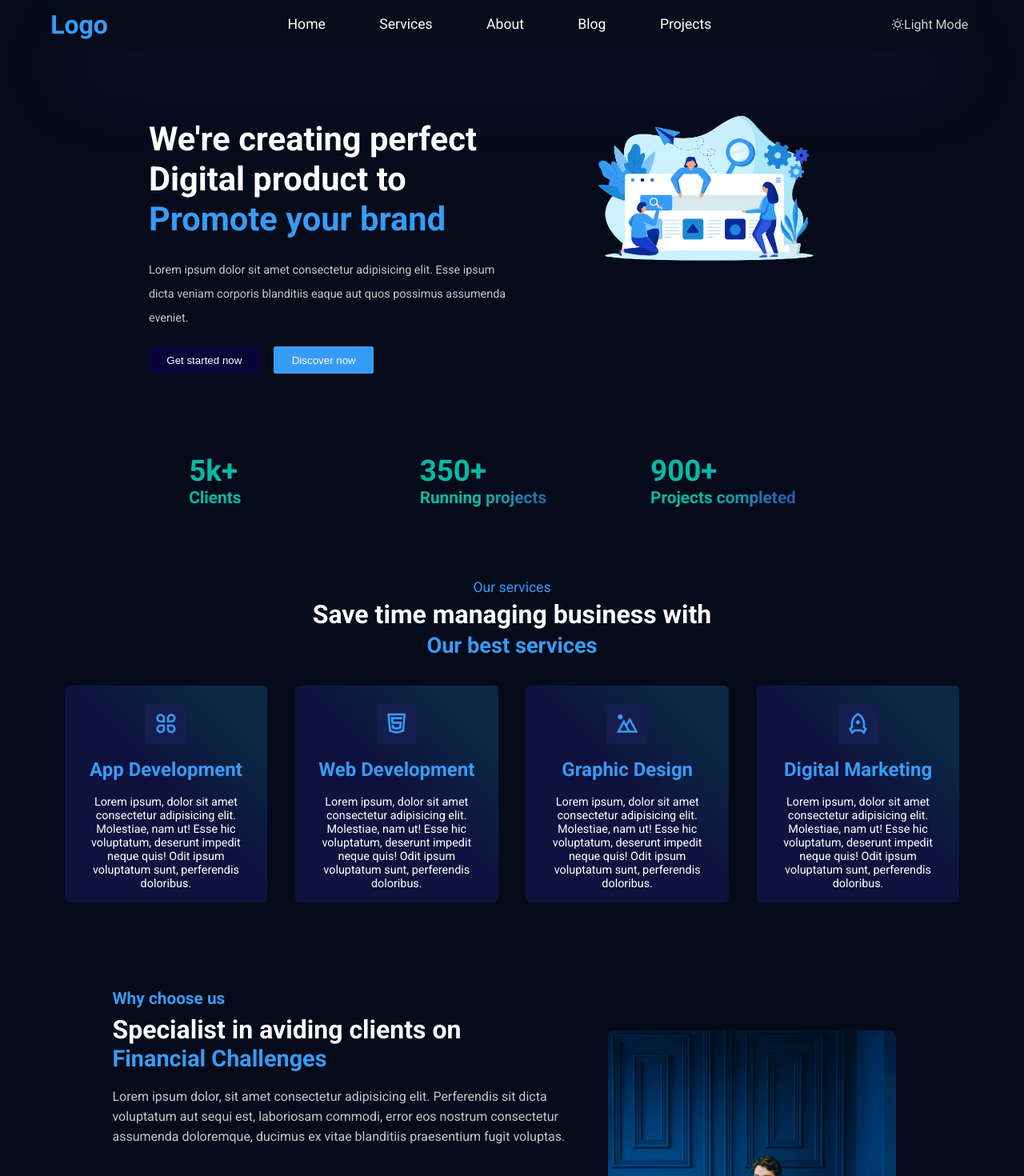
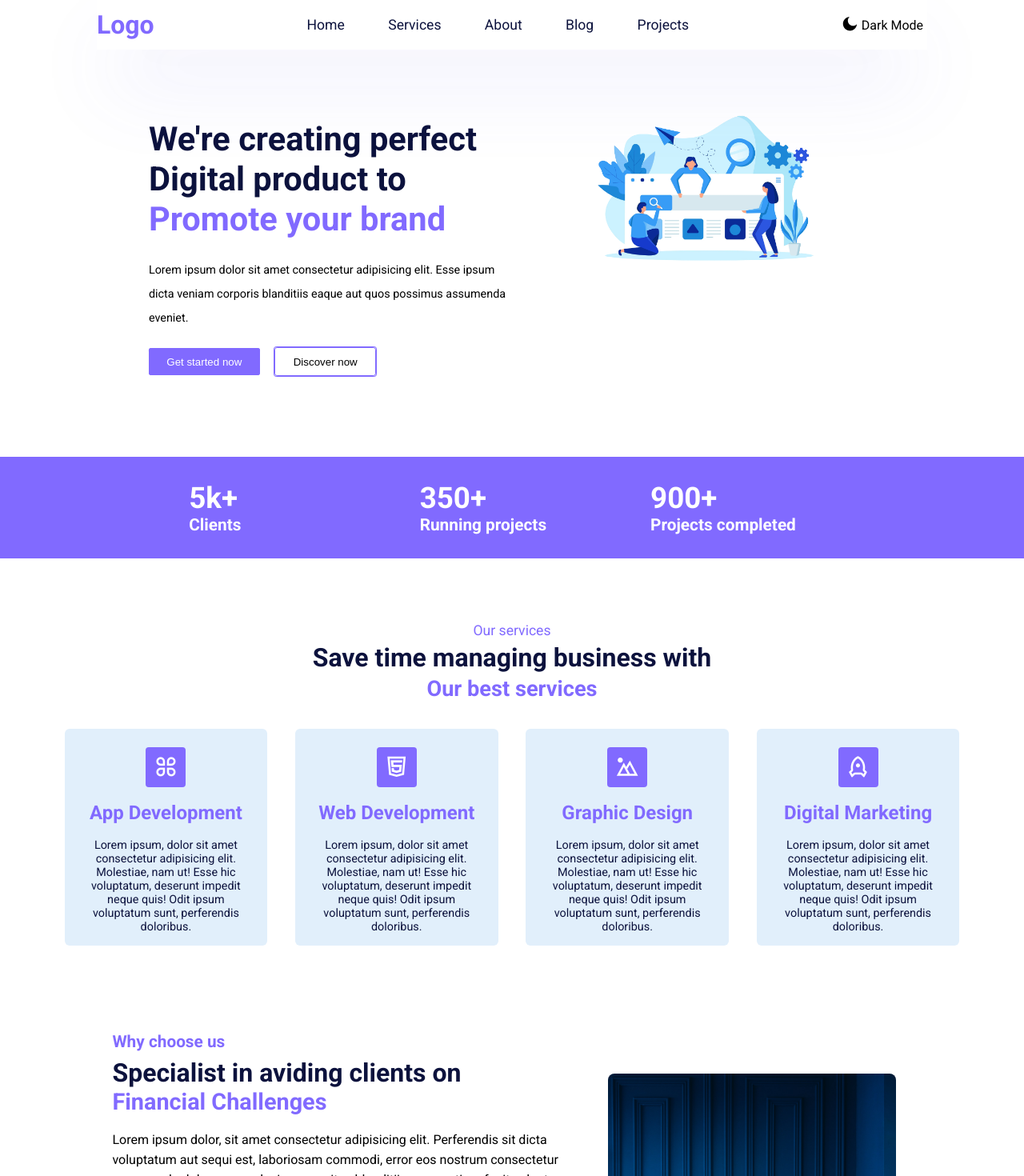
Before and after one commit to MoniruzzamanBillal/Agency-app, a React (Create React App) app: page / in a window 1280 px wide. Shown: the top 1470 px of the page at 80% size. Built offline with nearby package versions, Linux system fonts and the light colour scheme.

Commit message:
mode functionality done

```diff
--- a/src/App.css
+++ b/src/App.css
@@ -53,7 +53,7 @@
     rgba(226, 250, 255, 1) 78%
   );
   --small-text-color: #000;
-  --card-bg: #fff;
+  /* --card-bg: #fff; */
   --testimonial-bg: #f7f7f7;
   --team-card-bg: #fff;
 }
@@ -93,3 +93,12 @@ h3 {
   width: 92%;
   margin: auto;
 }
+
+.light-theme .CounterContainer {
+  background: var(--counter-section-bg);
+}
+
+.light-theme .btn2 {
+  border: 1px solid var(--btn-secondary-bg);
+  color: var(--small-text-color);
+}
--- a/src/App.js
+++ b/src/App.js
@@ -12,10 +12,10 @@ import Service from "./Components/Service/Service";
 import Testimonial from "./Components/Testimonial/Testimonial";
 
 function App() {
-  const [theme, changeTheme] = useState(" ");
+  const [theme, changeTheme] = useState("light-theme");
 
   function ToggleTheme() {
-    console.log("theme click");
+    // console.log("theme click");
     return theme === " " ? changeTheme("light-theme") : changeTheme(" ");
   }
 
--- a/src/Components/About/About.css
+++ b/src/Components/About/About.css
@@ -71,6 +71,10 @@
     rgba(72, 58, 58, 0.324) 0px 8px 16px -8px;
 }
 
+.light-theme .AboutBodyLeft {
+  background: #e1effb;
+}
+
 .AboutBodyLeft i {
   color: var(--primary-color);
   font-size: 1.7rem;
--- a/src/Components/Blog/Blog.css
+++ b/src/Components/Blog/Blog.css
@@ -14,7 +14,7 @@
 }
 
 .BlogTopHeading {
-  color: var(--btn-primary-bg);
+  color: var(--primary-color);
   padding-bottom: 12px;
 }
 
@@ -37,6 +37,9 @@
   padding-right: 20px;
   margin-top: 36px;
   border-radius: 8px;
+}
+.light-theme .BlogCard {
+  background: #e1effb;
 }
 
 .BlogCard .BlogCardTop {
--- a/src/Components/Counter/Counter.css
+++ b/src/Components/Counter/Counter.css
@@ -1,9 +1,12 @@
 .counter {
-  /* border: 1px solid green; */
   width: 80%;
   margin: auto;
-  /* background-color: aqua; */
-  margin-bottom: 90px;
+}
+
+.CounterContainer {
+  /* background-color: red; */
+  padding: 30px 0;
+  margin-bottom: 80px;
 }
 
 .counterWrapper {
--- a/src/Components/Counter/Counter.jsx
+++ b/src/Components/Counter/Counter.jsx
@@ -19,6 +19,7 @@ const CounterData = [
 export default function Counter() {
   return (
     <>
+      <div className="CounterContainer">
         <div className="container">
           <div className="counter">
             <div className="counterWrapper">
@@ -31,6 +32,7 @@ export default function Counter() {
             </div>
           </div>
         </div>
+      </div>
     </>
   );
 }
--- a/src/Components/Footer/Footer.css
+++ b/src/Components/Footer/Footer.css
@@ -6,7 +6,7 @@
 .FooterTopContainer {
   display: grid;
   grid-template-columns: repeat(4, 1fr);
-  margin-bottom: 40px;
+  margin-bottom: 30px;
   padding: 5px;
 }
 
@@ -29,6 +29,8 @@
 .FooterBottomContainer {
   text-align: center;
   color: var(--small-text-color);
+
+  padding: 6px 0;
 }
 
 .FooterHighlight a {
--- a/src/Components/NavBar/NavBar.css
+++ b/src/Components/NavBar/NavBar.css
@@ -1,9 +1,16 @@
-.navContainer {
+.NavParentContainer {
   position: fixed;
   z-index: 999;
+  width: 100%;
+  margin: auto;
+  align-items: center;
+  background: var(--body-bg);
+}
+
+.navContainer {
+  margin: auto;
   width: 90%;
   line-height: 60px;
-  background: var(--body-bg);
   box-shadow: rgba(99, 99, 241, 0.25) 0px 50px 100px -20px,
     rgba(236, 99, 99, 0.3) 0px 30px 60px -30px;
 }
@@ -47,10 +54,15 @@
   color: var(--btn-primary-bg);
 }
 
-.light-theme {
+.changeTheme {
   display: block;
-  color: rgb(255 255 255 / 81%);
+  color: var(--small-text-color);
   cursor: pointer;
+}
+
+.changeTheme i {
+  margin-right: 4px;
+  font-size: 1.3rem;
 }
 
 .HamBurgerMenu {
@@ -84,11 +96,6 @@
     margin-left: 0;
   }
 
-  /* .light-theme {
-     display: none;
-
-  } */
-
   .light-theme.MobileMenuLink {
     display: block;
   }
--- a/src/Components/NavBar/NavBar.jsx
+++ b/src/Components/NavBar/NavBar.jsx
@@ -30,6 +30,8 @@ export default function NavBar({ theme, ToggleTheme }) {
   const [menuActive, setMenuActive] = useState(false);
 
   return (
+    <>
+      <div className="NavParentContainer">
         <div className="container ">
           <div className="navContainer ">
             <div className="NavWrapper">
@@ -64,9 +66,18 @@ export default function NavBar({ theme, ToggleTheme }) {
               {/* middle side ends  */}
               {/* navRight side  */}
               <div className=" navRight">
-            <div className="light-theme" onClick={() => ToggleTheme()}>
+                <div className="changeTheme" onClick={() => ToggleTheme()}>
+                  {theme === "light-theme" ? (
+                    <>
+                      <i className="ri-moon-fill"></i>
+                      <span>Dark Mode</span>
+                    </>
+                  ) : (
+                    <>
                       <i className="ri-sun-line"></i>
                       <span>Light Mode</span>
+                    </>
+                  )}
                 </div>
 
                 <div className="HamBurgerMenu ">
@@ -80,5 +91,7 @@ export default function NavBar({ theme, ToggleTheme }) {
             </div>
           </div>
         </div>
+      </div>
+    </>
   );
 }
--- a/src/Components/NewsLetter/NewsLetter.css
+++ b/src/Components/NewsLetter/NewsLetter.css
@@ -1,21 +1,15 @@
 .NewsLetterContainer {
-  /* border: 1px solid blue; */
-  /* background-color: pink; */
   background: var(--newsletter-bg);
   margin-bottom: 90px;
 }
 
 .NewsLetterWrapper {
-  /* border: 1px solid rgb(255, 0, 0); */
-  /* background-color: rgb(123, 255, 178); */
   margin: auto;
   width: 88%;
   padding: 14px 0;
 }
 
 .NewsLetterWrapperContainer {
-  /* border: 1px solid black; */
-  /* background-color: blueviolet; */
   padding: 8px;
   display: flex;
   justify-content: space-around;
@@ -27,34 +21,30 @@
 }
 
 .NewsLetterWrapperContainerRight {
-  width: 45%;
+  width: 46%;
 }
 .NewsLetterLeft {
-  /* border: 1px solid red; */
-  /* background-color: rgb(123, 255, 178); */
   margin-left: 25px;
 }
 
 .highlight {
-  color: var(--btn-primary-bg);
+  color: var(--primary-color);
   padding-bottom: 10px;
 }
 
 .NewsLetterLeftH1 {
-  /* border: 1px solid rgb(21, 0, 255); */
-  /* background-color: red; */
   font-size: 1.8rem;
   width: 90%;
   line-height: 36px;
 }
 
 .hiddenHighlight {
-  color: var(--btn-primary-bg);
+  color: var(--primary-color);
 }
 
 .NewsLetterRight {
   background-color: rgb(255, 255, 255);
-  padding: 0.2rem 0.8rem;
+  padding: 0.4rem 0.8rem;
   display: flex;
   justify-content: space-between;
   align-items: center;
@@ -75,5 +65,10 @@
   cursor: pointer;
   color: #fff;
   border-radius: 0.2rem;
+
   background: var(--btn-primary-bg);
 }
+
+.light-theme .secondary_btn {
+  background: var(--btn-secondary-bg);
+}
--- a/src/Components/Service/Service.css
+++ b/src/Components/Service/Service.css
@@ -22,10 +22,14 @@
   /* border: 1px solid red; */
   width: 22%;
   background: var(--card-bg);
+
   padding: 15px;
   border-radius: 6px;
   cursor: pointer;
   transition: all 0.2s ease-in;
+}
+.light-theme .cardContrainer {
+  background: #e1effb;
 }
 
 .cardContrainer:hover {
@@ -52,9 +56,17 @@
   margin-bottom: 18px;
 }
 
+.light-theme .cardTop {
+  background: var(--primary-color);
+}
+
 .cardTop i {
   color: var(--primary-color);
   font-size: 1.9rem;
+}
+
+.light-theme .cardTop i {
+  color: #fff;
 }
 
 .cardMid {
```
Lines whose indentation alone changed are shown as unchanged.
